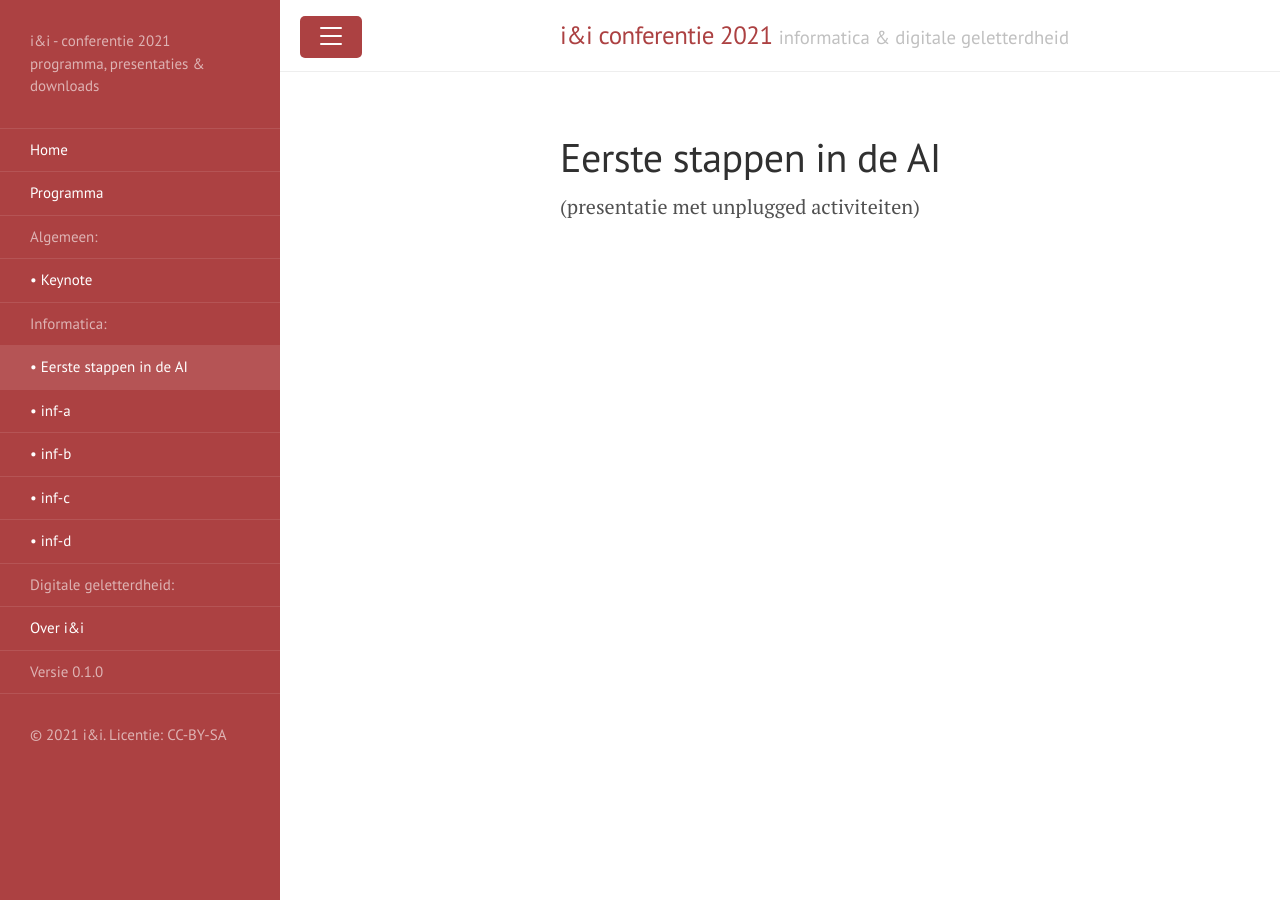
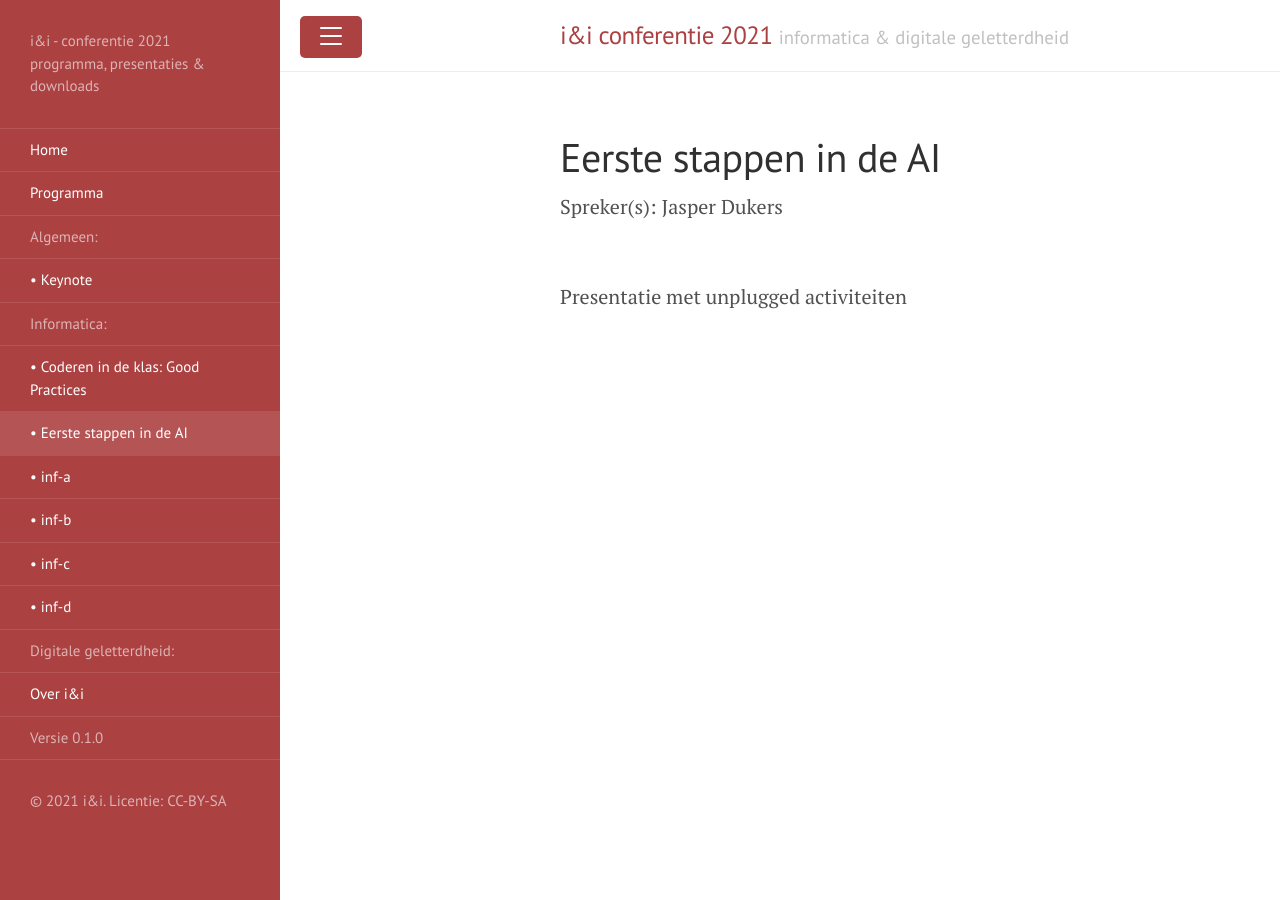
Before and after one commit to moorlag/ieni2021, a Jekyll site: the page built from _informatica/ai_jasper.md, in a window 1280 px wide. Built offline with Jekyll 4.4.1, drawn with Linux system fonts in a browser that asks for light colours.

Commit message:
Added session coderen Updated Layout to present 'sprekers' in informatica-posts

```diff
--- a/_informatica/ai_jasper.md
+++ b/_informatica/ai_jasper.md
@@ -4,4 +4,4 @@ layout: informatica
 spreker: "Jasper Dukers"
 ---
 
-(presentatie met unplugged activiteiten)
+Presentatie met unplugged activiteiten
--- a/_layouts/informatica.html
+++ b/_layouts/informatica.html
@@ -1,5 +1,5 @@
 ---
 layout: page
 ---
-
+<br>
 {{content}}
--- a/_layouts/page.html
+++ b/_layouts/page.html
@@ -4,5 +4,7 @@ layout: default
 
 <div class="page">
   <h1 class="page-title">{{ page.title }}</h1>
+  <div class="page-spreker">Spreker(s): {{ page.spreker }}</div class>
+  <br>
   {{ content }}
 </div>
```
Also changed, not shown: _informatica/Coderen_Dominique.md (added, +6 -0 lines), programma.md (+1 -1 lines), Gemfile.lock, README.md.
